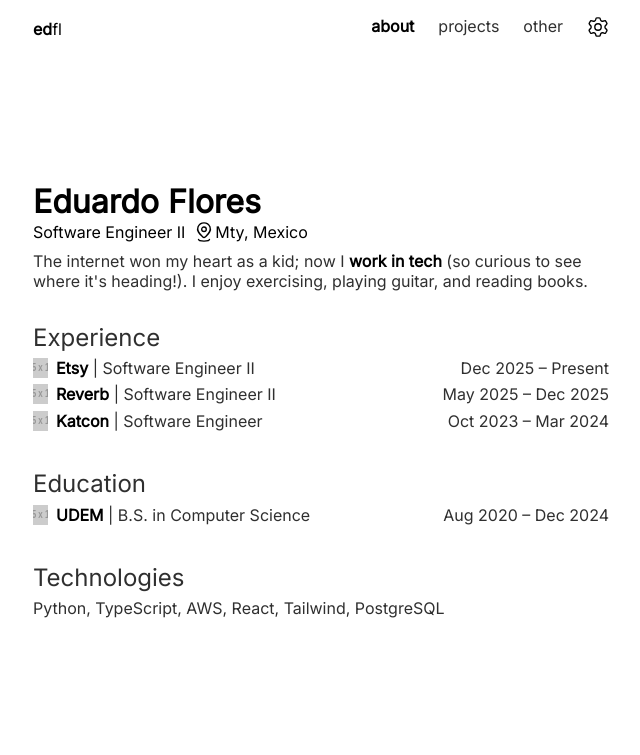
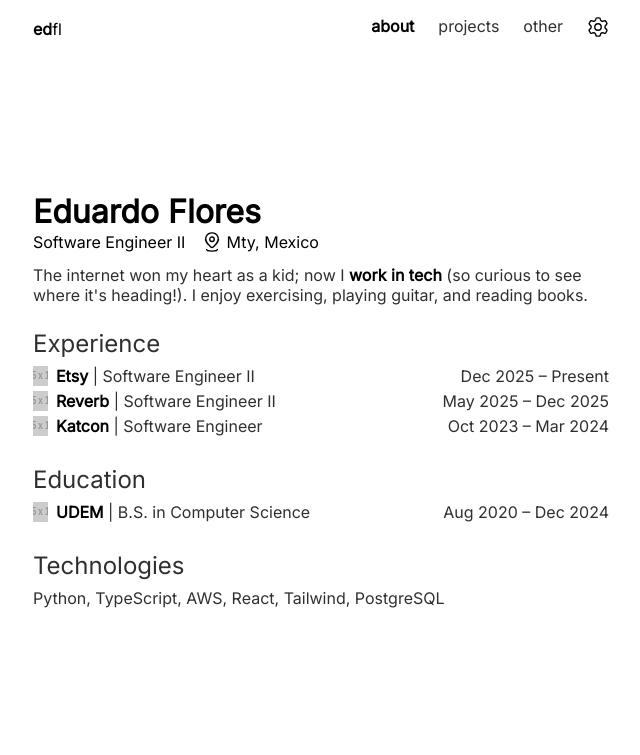
Before and after one commit to edu-flores/edu-flores.github.io, an Astro site: page /about in a window 1280 px wide. Shown: the top 755 px of the page, without its empty margins (319-959 px from the left). Built offline with nearby package versions, Linux system fonts and the light colour scheme; Astro itself is replaced by a stand-in of ours; placeholder pictures from the web are drawn by us.

Commit message:
chore: tweak spacings

```diff
--- a/src/components/Chapter.astro
+++ b/src/components/Chapter.astro
@@ -14,7 +14,7 @@ const { name, focus, period } = Astro.props;
     #chapter {
         display: flex;
         gap: 0.5rem;
-        margin-bottom: 0.4rem;
+        margin-bottom: 0.3rem;
     }
 
     #text {
--- a/src/components/Me.astro
+++ b/src/components/Me.astro
@@ -40,18 +40,19 @@ import LocationIcon from "../assets/icons/location.svg";
     #me {
         display: flex;
         flex-direction: column;
-        gap: 2rem;
+        gap: 1.5rem;
     }
 
     #subtitle {
         display: flex;
         align-items: center;
-        gap: 0.5rem;
-        margin-bottom: 0.5rem;
+        gap: 1rem;
+        margin-bottom: 0.75rem;
     }
 
     #location {
         display: flex;
         align-items: center;
+        gap: 0.2rem;
     }
 </style>
--- a/src/components/Section.astro
+++ b/src/components/Section.astro
@@ -10,6 +10,6 @@ const { title } = Astro.props;
 <style>
     h2 {
         font-weight: normal;
-        margin-bottom: 0.4rem;
+        margin-bottom: 0.5rem;
     }
 </style>
```
